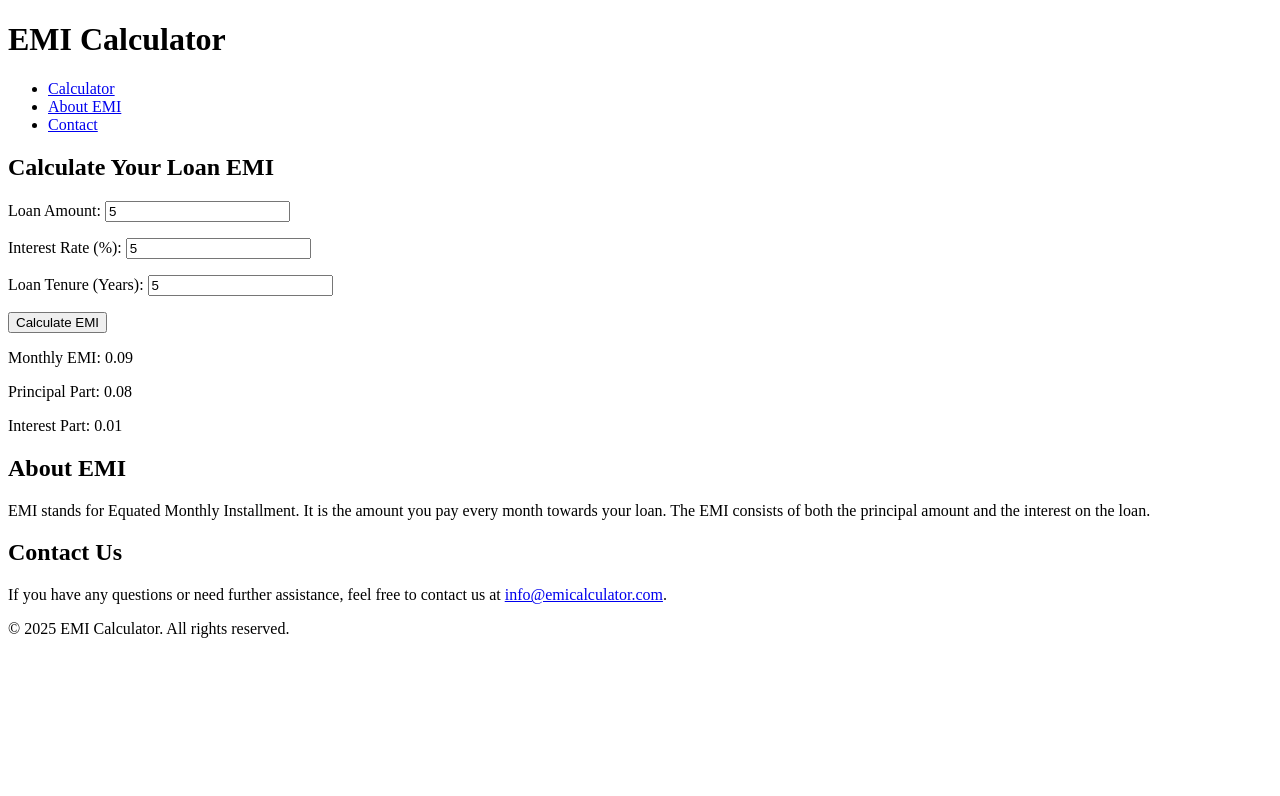
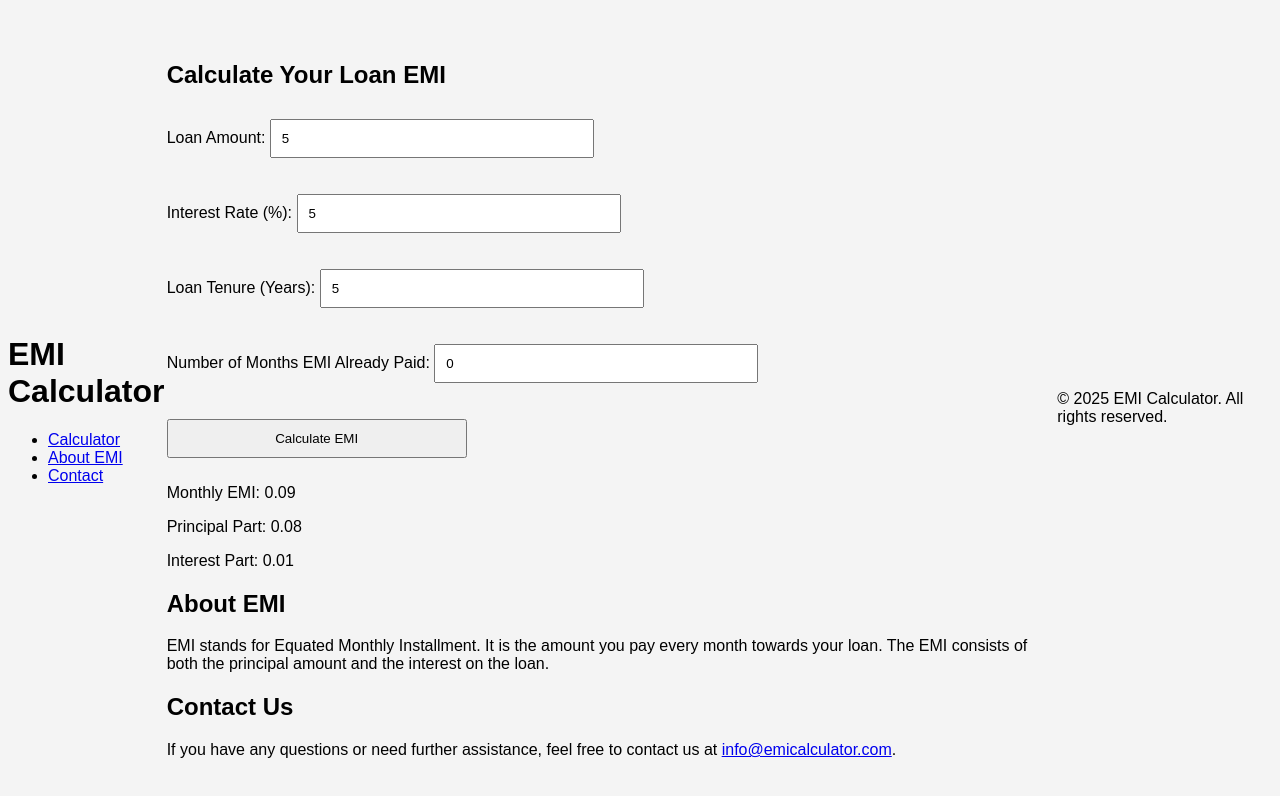
Before and after one commit to nilesh5590/tools, a plain HTML site: page index.html in a window 1280 px wide. Both pictures are taken after typing "5", "5", "5" into the empty fields and a click on the button "Calculate EMI". Drawn offline with Linux system fonts and the light colour scheme.

Commit message:
Update index.html

```diff
--- a/index.html
+++ b/index.html
@@ -6,7 +6,31 @@
     <title>EMI Calculator - Calculate Your Loan EMI Easily</title>
     <meta name="description" content="Use our EMI calculator to easily calculate your loan EMI. Enter the loan amount, interest rate, and tenure to get instant results.">
     <meta name="keywords" content="EMI calculator, loan calculator, calculate EMI, loan EMI, interest rate, loan tenure">
-    <link rel="stylesheet" href="styles.css">
+    <style>
+        body {
+            font-family: Arial, sans-serif;
+            display: flex;
+            justify-content: center;
+            align-items: center;
+            height: 100vh;
+            background-color: #f4f4f4;
+        }
+
+        .container {
+            background: #fff;
+            padding: 20px;
+            border-radius: 8px;
+            box-shadow: 0 0 10px rgba(0, 0, 0, 0.1);
+            text-align: center;
+        }
+
+        input, button {
+            margin: 10px 0;
+            padding: 10px;
+            width: 100%;
+            max-width: 300px;
+        }
+    </style>
 </head>
 <body>
     <header>
@@ -25,6 +49,7 @@
             <p>Loan Amount: <input type="number" id="amount" placeholder="Enter amount"></p>
             <p>Interest Rate (%): <input type="number" id="rate" placeholder="Enter rate"></p>
             <p>Loan Tenure (Years): <input type="number" id="years" placeholder="Enter years"></p>
+            <p>Number of Months EMI Already Paid: <input type="number" id="monthsPaid" placeholder="Enter months" value="0"></p>
             <button onclick="calculateEMI()">Calculate EMI</button>
             <p>Monthly EMI: <span id="emi"></span></p>
             <p>Principal Part: <span id="principalPart"></span></p>
@@ -47,8 +72,9 @@
             let amount = parseFloat(document.getElementById('amount').value);
             let rate = parseFloat(document.getElementById('rate').value);
             let years = parseFloat(document.getElementById('years').value);
+            let monthsPaid = parseFloat(document.getElementById('monthsPaid').value);
 
-            if (isNaN(amount) || isNaN(rate) || isNaN(years)) {
+            if (isNaN(amount) || isNaN(rate) || isNaN(years) || isNaN(monthsPaid)) {
                 document.getElementById('emi').innerText = "Please enter valid inputs.";
                 document.getElementById('principalPart').innerText = "";
                 document.getElementById('interestPart').innerText = "";
@@ -56,13 +82,22 @@
             }
 
             let monthlyRate = rate / 12 / 100;
-            let months = years * 12;
-            let emi = (amount * monthlyRate * Math.pow(1 + monthlyRate, months)) / (Math.pow(1 + monthlyRate, months) - 1);
+            let totalMonths = years * 12;
+            let remainingMonths = totalMonths - monthsPaid;
 
-            let totalPayment = emi * months;
+            if (remainingMonths <= 0) {
+                document.getElementById('emi').innerText = "EMI already paid for the entire tenure.";
+                document.getElementById('principalPart').innerText = "";
+                document.getElementById('interestPart').innerText = "";
+                return;
+            }
+
+            let emi = (amount * monthlyRate * Math.pow(1 + monthlyRate, remainingMonths)) / (Math.pow(1 + monthlyRate, remainingMonths) - 1);
+
+            let totalPayment = emi * remainingMonths;
             let totalInterest = totalPayment - amount;
-            let principalPart = amount / months;
-            let interestPart = totalInterest / months;
+            let principalPart = amount / remainingMonths;
+            let interestPart = totalInterest / remainingMonths;
 
             document.getElementById('emi').innerText = emi.toFixed(2);
             document.getElementById('principalPart').innerText = principalPart.toFixed(2);
```
